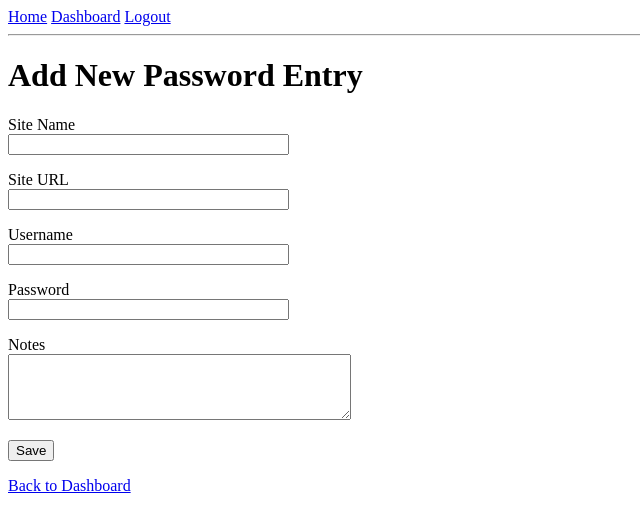
After one commit to Harsh0110v/Password_Manager, a Flask app: page /add in a window 1280 px wide. The commit adds this page. Shown: the top 532 px of the page, without its empty margins (0-640 px from the left). Run offline with Flask 3, Linux system fonts and the light colour scheme; a user stored in the database is signed in.

Commit message:
addingpasword crud with encryp

```diff
--- a/app.py
+++ b/app.py
@@ -1,8 +1,8 @@
 from flask import Flask, render_template, redirect, url_for, flash, request, session
 from flask_sqlalchemy import SQLAlchemy
-from flask_wtf import FlaskForm          # <-- correct
-from wtforms import StringField, PasswordField, SubmitField
-from wtforms.validators import DataRequired, Length, EqualTo
+from flask_wtf import FlaskForm
+from wtforms import StringField, PasswordField, SubmitField, TextAreaField
+from wtforms.validators import DataRequired, Length, EqualTo, Optional
 from werkzeug.security import generate_password_hash, check_password_hash
 from functools import wraps
 from datetime import datetime
@@ -15,25 +15,20 @@ app.config['SQLALCHEMY_DATABASE_URI'] = 'sqlite:///pass_manager.db'
 app.config['SQLALCHEMY_TRACK_MODIFICATIONS'] = False
 
 db = SQLAlchemy(app)
-
 KEY_FILE = 'secret.key'
 
 def load_or_generate_key():
     if not os.path.exists(KEY_FILE):
-        # Generate a new key and write it to the file
         new_key = Fernet.generate_key()
         with open(KEY_FILE, 'wb') as key_file:
             key_file.write(new_key)
         print("New encryption key generated and saved.")
-
-    # Read the key from the file
     with open(KEY_FILE, 'rb') as key_file:
         key = key_file.read()
     return key
 
 encryption_key = load_or_generate_key()
-cipher= Fernet(encryption_key)
-
+cipher = Fernet(encryption_key)
 class User(db.Model):
     id = db.Column(db.Integer, primary_key=True)
     username = db.Column(db.String(80), unique=True, nullable=False)
@@ -56,13 +51,11 @@ class PasswordEntry(db.Model):
 
     def __repr__(self):
         return f"<PasswordEntry {self.site_name}>"
-
 def encrypt_data(plain_text):
     return cipher.encrypt(plain_text.encode()).decode()
 
 def decrypt_data(encrypted_text):
     return cipher.decrypt(encrypted_text.encode()).decode()
-
 class RegistrationForm(FlaskForm):
     username = StringField('Username', validators=[DataRequired(), Length(min=3, max=80)])
     password = PasswordField('Password', validators=[DataRequired(), Length(min=6)])
@@ -74,20 +67,24 @@ class LoginForm(FlaskForm):
     password = PasswordField('Password', validators=[DataRequired()])
     submit = SubmitField('Login')
 
-
+class PasswordEntryForm(FlaskForm):
+    site_name = StringField('Site Name', validators=[DataRequired()])
+    site_url = StringField('Site URL', validators=[Optional()])
+    username = StringField('Username', validators=[DataRequired()])
+    password = PasswordField('Password', validators=[DataRequired()])
+    notes = TextAreaField('Notes', validators=[Optional()])
+    submit = SubmitField('Save')
 def login_required(f):
     @wraps(f)
     def decorated_function(*args, **kwargs):
         if 'user_id' not in session:
-            flash('Please log in to access this page.', 'warning')
+            flash('Please log in first.', 'warning')
             return redirect(url_for('login'))
         return f(*args, **kwargs)
     return decorated_function
-
 @app.route('/')
 def home():
     return render_template('base.html')
-
 
 @app.route('/register', methods=['GET', 'POST'])
 def register():
@@ -97,6 +94,7 @@ def register():
         if existing_user:
             flash('Username already taken. Choose a different one.', 'danger')
             return render_template('register.html', form=form)
+
         hashed_pw = generate_password_hash(form.password.data)
         new_user = User(username=form.username.data, password_hash=hashed_pw)
         db.session.add(new_user)
@@ -128,8 +126,91 @@ def logout():
 @app.route('/dashboard')
 @login_required
 def dashboard():
-    return render_template('dashboard.html', username=session.get('username'))
+    user_id = session.get('user_id')
+    entries = PasswordEntry.query.filter_by(user_id=user_id).order_by(PasswordEntry.created_at.desc()).all()
+    return render_template('dashboard.html', username=session.get('username'), entries=entries)
 
+@app.route('/add', methods=['GET', 'POST'])
+@login_required
+def add_entry():
+    form = PasswordEntryForm()
+    if form.validate_on_submit():
+        user_id = session['user_id']
+        enc_username = encrypt_data(form.username.data)
+        enc_password = encrypt_data(form.password.data)
+        enc_notes = encrypt_data(form.notes.data) if form.notes.data else encrypt_data('')
+
+        new_entry = PasswordEntry(
+            user_id=user_id,
+            site_name=form.site_name.data,
+            site_url=form.site_url.data,
+            encrypted_username=enc_username,
+            encrypted_password=enc_password,
+            encrypted_notes=enc_notes
+        )
+        db.session.add(new_entry)
+        db.session.commit()
+        flash('Password entry added successfully!', 'success')
+        return redirect(url_for('dashboard'))
+    return render_template('add_entry.html', form=form)
+
+@app.route('/view/<int:entry_id>')
+@login_required
+def view_entry(entry_id):
+    entry = PasswordEntry.query.get_or_404(entry_id)
+    # Security check: only the owner can view
+    if entry.user_id != session['user_id']:
+        flash('Access denied.', 'danger')
+        return redirect(url_for('dashboard'))
+
+    plain_username = decrypt_data(entry.encrypted_username)
+    plain_password = decrypt_data(entry.encrypted_password)
+    plain_notes = decrypt_data(entry.encrypted_notes) if entry.encrypted_notes else ''
+    return render_template('view_entry.html', entry=entry,
+                           plain_username=plain_username,
+                           plain_password=plain_password,
+                           plain_notes=plain_notes)
+
+@app.route('/edit/<int:entry_id>', methods=['GET', 'POST'])
+@login_required
+def edit_entry(entry_id):
+    entry = PasswordEntry.query.get_or_404(entry_id)
+    if entry.user_id != session['user_id']:
+        flash('Access denied.', 'danger')
+        return redirect(url_for('dashboard'))
+
+    form = PasswordEntryForm()
+    if form.validate_on_submit():
+
+        entry.site_name = form.site_name.data
+        entry.site_url = form.site_url.data
+        entry.encrypted_username = encrypt_data(form.username.data)
+        entry.encrypted_password = encrypt_data(form.password.data)
+        entry.encrypted_notes = encrypt_data(form.notes.data) if form.notes.data else encrypt_data('')
+        db.session.commit()
+        flash('Entry updated successfully!', 'success')
+        return redirect(url_for('dashboard'))
+
+
+    if request.method == 'GET':
+        form.site_name.data = entry.site_name
+        form.site_url.data = entry.site_url
+        form.username.data = decrypt_data(entry.encrypted_username)
+        form.password.data = decrypt_data(entry.encrypted_password)
+        form.notes.data = decrypt_data(entry.encrypted_notes) if entry.encrypted_notes else ''
+    return render_template('edit_entry.html', form=form, entry=entry)
+
+@app.route('/delete/<int:entry_id>', methods=['POST'])
+@login_required
+def delete_entry(entry_id):
+    entry = PasswordEntry.query.get_or_404(entry_id)
+    if entry.user_id != session['user_id']:
+        flash('Access denied.', 'danger')
+        return redirect(url_for('dashboard'))
+    db.session.delete(entry)
+    db.session.commit()
+    flash('Entry deleted.', 'info')
+    return redirect(url_for('dashboard'))
 with app.app_context():
     db.create_all()
     print("Database ready.")
--- /dev/null
+++ b/templates/add_entry.html
@@ -0,0 +1,14 @@
+{% extends "base.html" %}
+{% block content %}
+    <h1>Add New Password Entry</h1>
+    <form method="POST">
+        {{ form.hidden_tag() }}
+        <p>{{ form.site_name.label }}<br>{{ form.site_name(size=32) }}</p>
+        <p>{{ form.site_url.label }}<br>{{ form.site_url(size=32) }}</p>
+        <p>{{ form.username.label }}<br>{{ form.username(size=32) }}</p>
+        <p>{{ form.password.label }}<br>{{ form.password(size=32) }}</p>
+        <p>{{ form.notes.label }}<br>{{ form.notes(rows=4, cols=40) }}</p>
+        <p>{{ form.submit() }}</p>
+    </form>
+    <p><a href="{{ url_for('dashboard') }}">Back to Dashboard</a></p>
+{% endblock %}
```
Also changed, not shown: templates/dashboard.html (+19 -1 lines), templates/editentry.html (added, +14 -0 lines), templates/view_entry.html (added, +13 -0 lines), instance/pass_manager.db.
